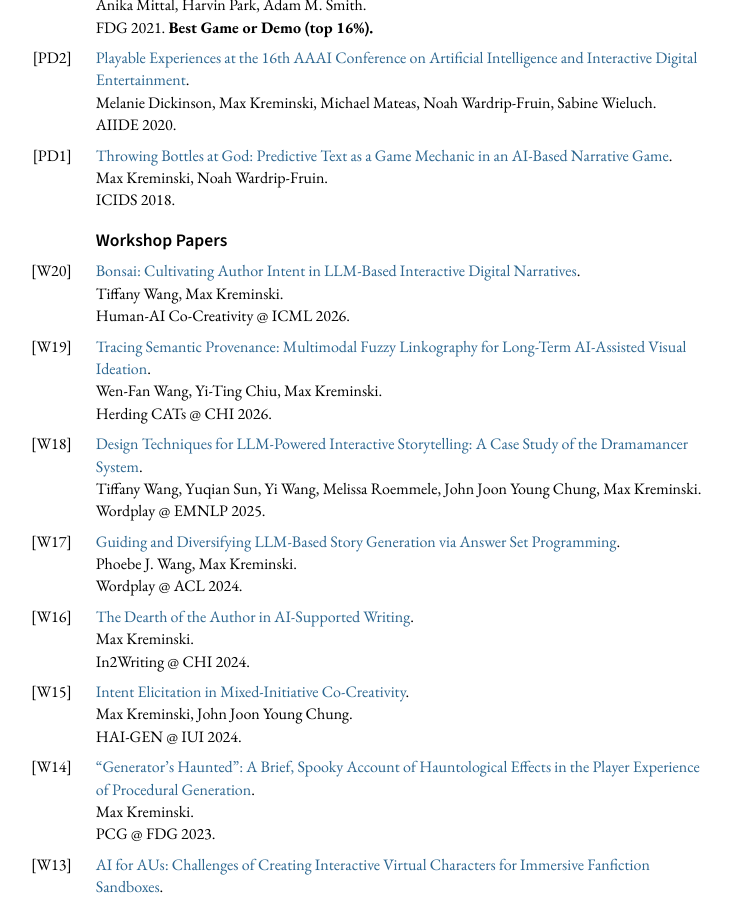
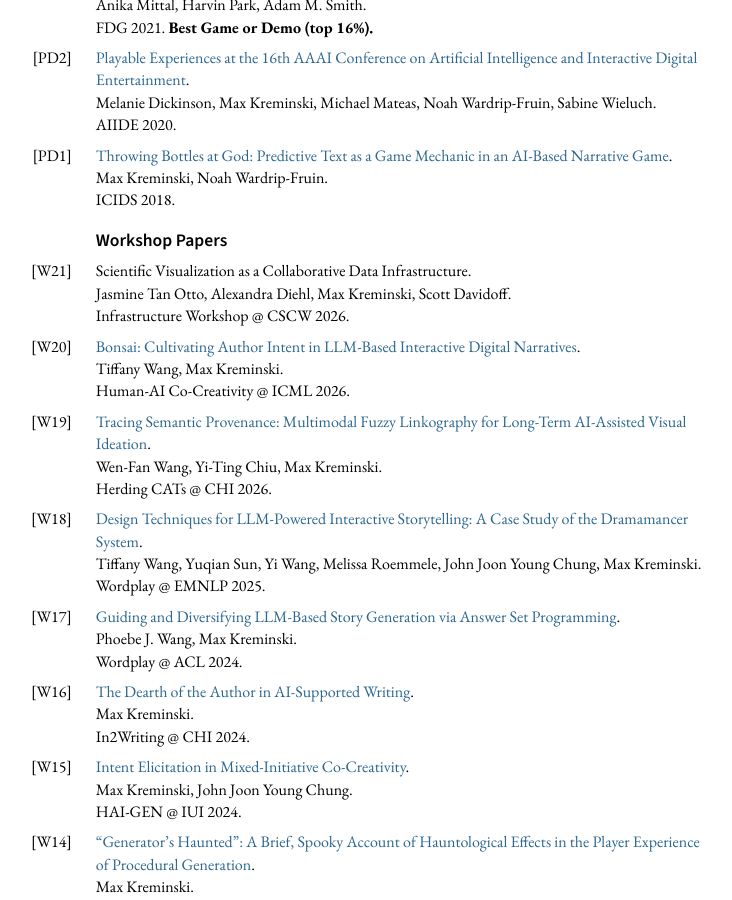
Before and after one commit to mkremins/mkremins.github.io, a Jekyll site: the page built from cv/index.html, in a window 1280 px wide and 900 px high, scrolled down 6398 px. Shown: the whole window, without its empty margins (287-1019 px from the left). Built offline with Jekyll 4.4.1, drawn with Linux system fonts in a browser that asks for light colours.

Commit message:
Add CSCW 2026 workshop paper

```diff
--- a/_data/publications.json
+++ b/_data/publications.json
@@ -24,6 +24,15 @@
   "venue": "UIST",
   "pubtype": "pe_or_demo",
   "acceptrate": "46.1%",
+},
+{
+  "title": "Scientific Visualization as a Collaborative Data Infrastructure",
+  "url": "",
+  "authors": ["Jasmine Tan Otto", "Alexandra Diehl", "Max Kreminski", "Scott Davidoff"],
+  "year": "2026",
+  "venue": "Infrastructure Workshop",
+  "parent_venue": "CSCW",
+  "pubtype": "workshop"
 },
 {
   "title": "Creative Reading: Scaffolding Reading for Transformation",
```
